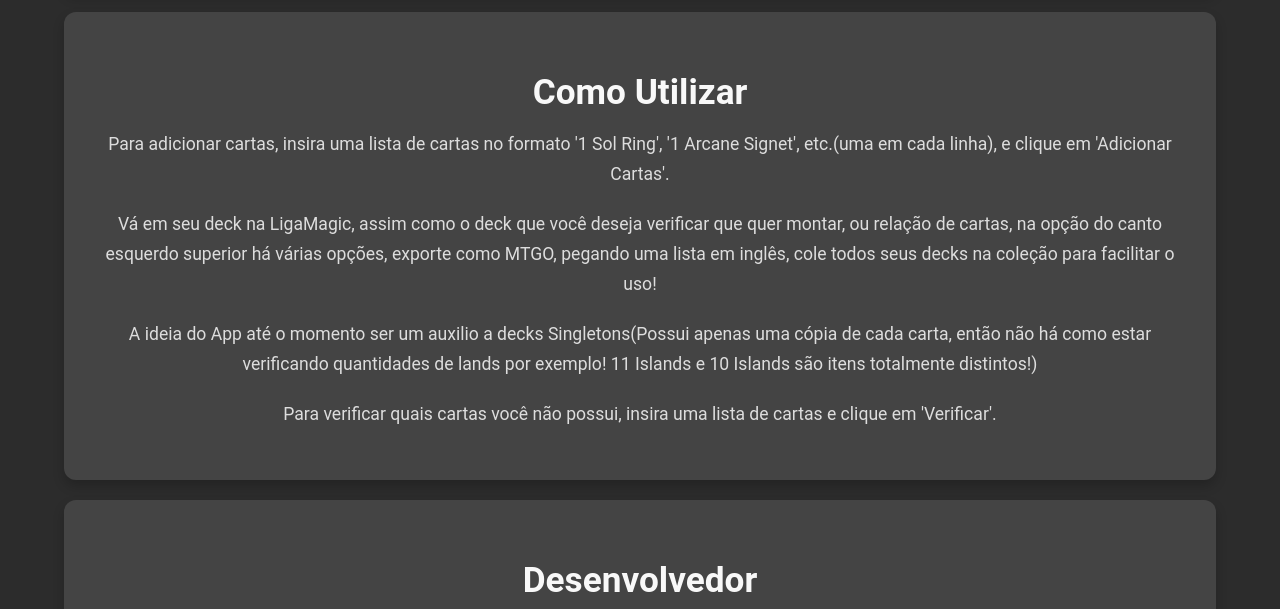
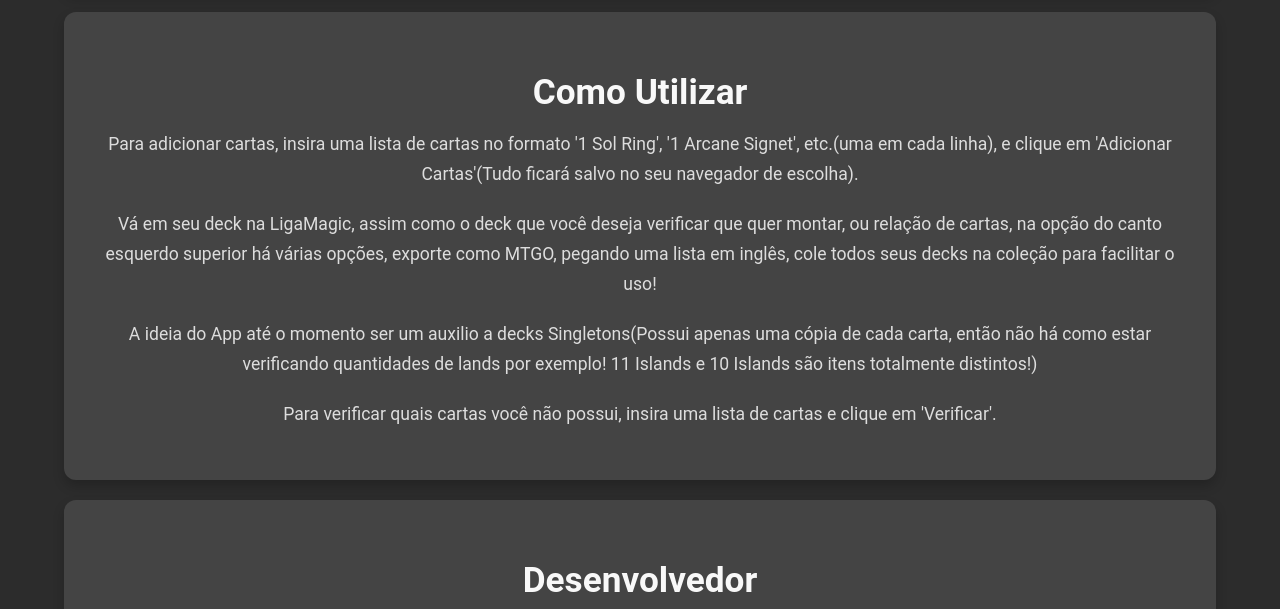
Before and after one commit to jow320/deck-checker, a plain HTML site: page index.html in a window 1280 px wide. Shown: the part 960-1569 px from the top of the page. Drawn offline with Linux system fonts and the light colour scheme.

Commit message:
Update index.html

```diff
--- a/index.html
+++ b/index.html
@@ -79,7 +79,7 @@
         <h2>Como Utilizar</h2>
         <p>
           Para adicionar cartas, insira uma lista de cartas no formato '1 Sol
-          Ring', '1 Arcane Signet', etc.(uma em cada linha), e clique em 'Adicionar Cartas'.
+          Ring', '1 Arcane Signet', etc.(uma em cada linha), e clique em 'Adicionar Cartas'(Tudo ficará salvo no seu navegador de escolha).
           <p>Vá em seu deck na LigaMagic, assim como o deck que você deseja verificar que quer montar, ou relação de cartas, na opção do canto esquerdo superior há várias opções, exporte como MTGO, pegando uma lista em inglês, cole todos seus decks na coleção para facilitar o uso!</p>
           <p>A ideia do App até o momento ser um auxilio a decks Singletons(Possui apenas uma cópia de cada carta, então não há como estar verificando quantidades de lands por exemplo! 11 Islands e 10 Islands são itens totalmente distintos!)</p>
         </p>
```
